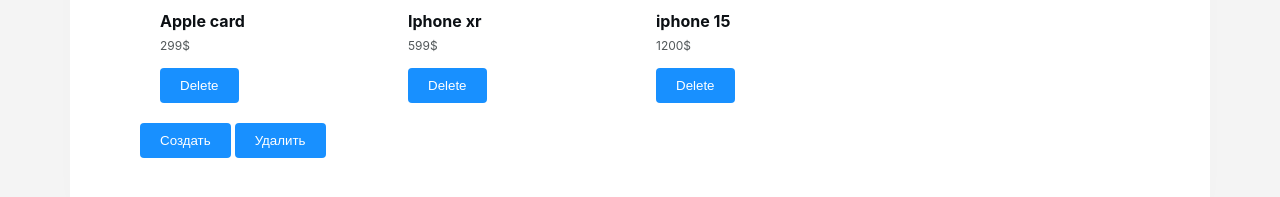
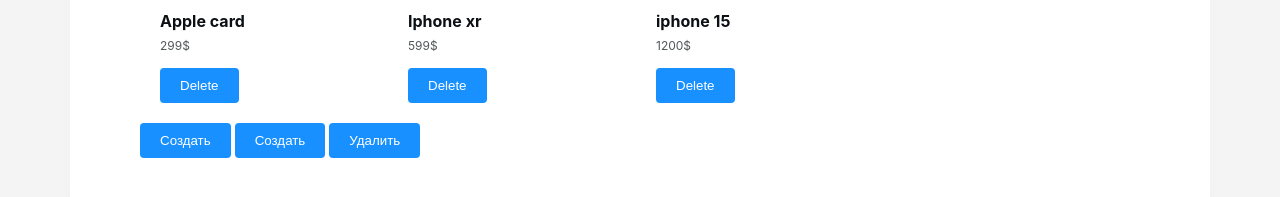
Before and after one commit to Kamill001/apple.store, a website with bundled scripts: page index.html in a window 1280 px wide. Shown: the part 461-658 px from the top of the page. Built offline with nearby package versions, Linux system fonts and the light colour scheme; data requests are answered from the project's data file.

Commit message:
add button

```diff
--- a/index.html
+++ b/index.html
@@ -42,6 +42,7 @@
 
             </div>
             <button class="product__btn create" data-modal type="button">Cоздать</button>
+            <button class="product__btn create" data-modal type="button">Cоздать</button>
             <button class="product__btn" type="button">Удалить</button>
             <div class="modal">
                 <div class="modal__dialog">
```
